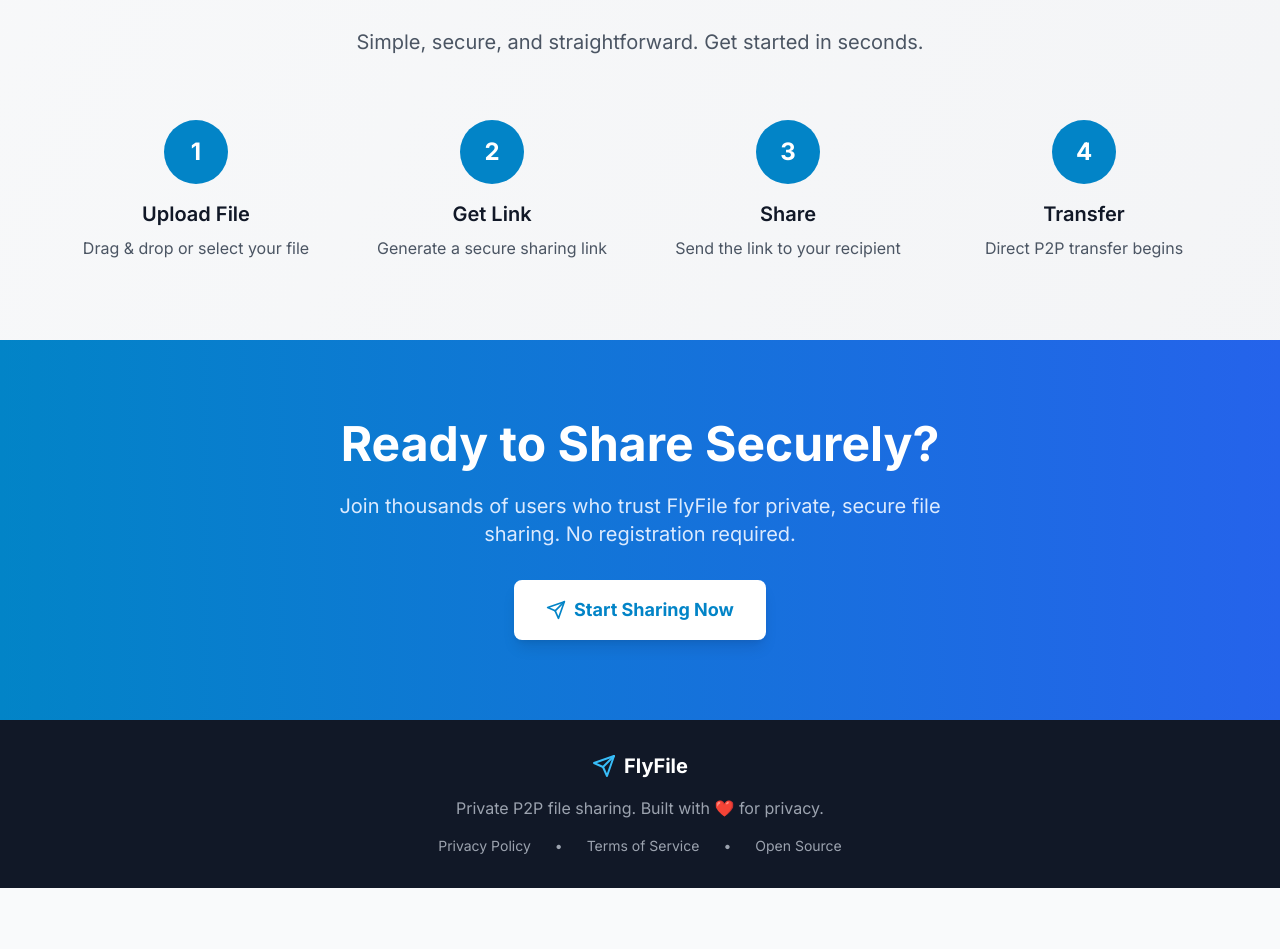
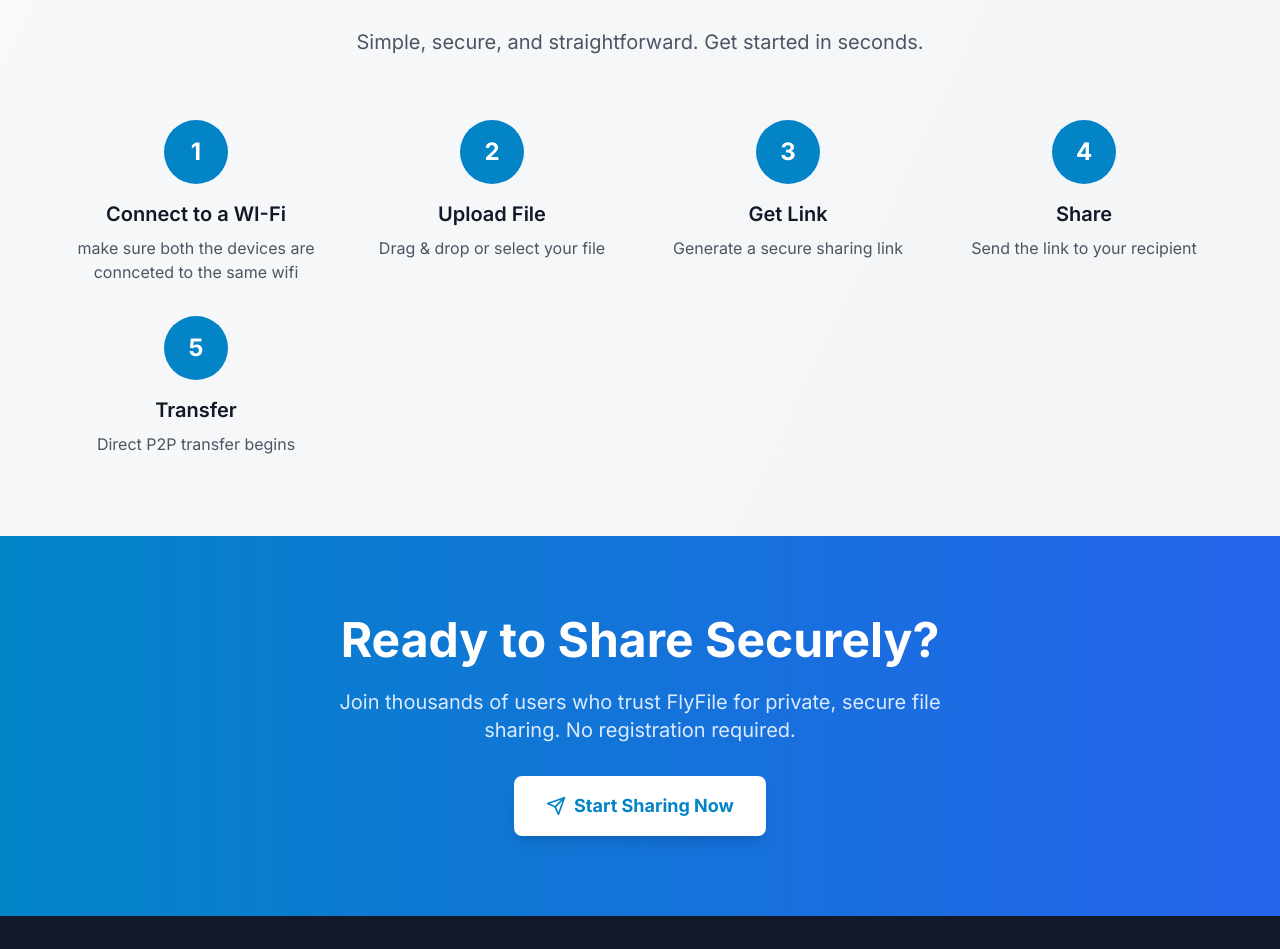
Before and after one commit to Mohd-Alyan/FlyFile, a React (Vite) app: page / in a window 1280 px wide. Shown: the part 1580-2529 px from the top of the page. Before the commit the page ends 2468 px from the top, so only its background shows below. Built offline with nearby package versions, Linux system fonts and the light colour scheme.

Commit message:
ui changes

```diff
--- a/src/components/LandingPage.jsx
+++ b/src/components/LandingPage.jsx
@@ -202,10 +202,11 @@
 
           <div className="grid grid-cols-1 md:grid-cols-4 gap-8">
             {[
-              { step: '1', title: 'Upload File', description: 'Drag & drop or select your file' },
-              { step: '2', title: 'Get Link', description: 'Generate a secure sharing link' },
-              { step: '3', title: 'Share', description: 'Send the link to your recipient' },
-              { step: '4', title: 'Transfer', description: 'Direct P2P transfer begins' }
+              { step: '1', title: 'Connect to a WI-Fi', description: 'make sure both the devices are connceted to the same wifi' },
+              { step: '2', title: 'Upload File', description: 'Drag & drop or select your file' },
+              { step: '3', title: 'Get Link', description: 'Generate a secure sharing link' },
+              { step: '4', title: 'Share', description: 'Send the link to your recipient' },
+              { step: '5', title: 'Transfer', description: 'Direct P2P transfer begins' }
             ].map((item, index) => (
               <motion.div
                 key={index}
@@ -265,7 +266,7 @@
             <span className="text-xl font-bold">FlyFile</span>
           </div>
           <p className="text-gray-400 mb-4">
-            Private P2P file sharing. Built with ❤️ for privacy.
+            Private P2P file sharing. Built with ❤️ by Alyan for privacy.
           </p>
           <div className="flex items-center justify-center gap-6 text-sm text-gray-400">
             <span>Privacy Policy</span>
```
